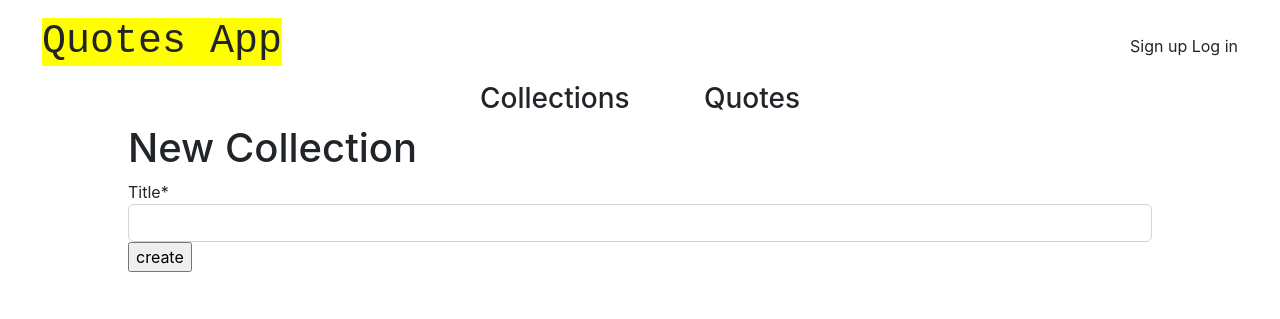
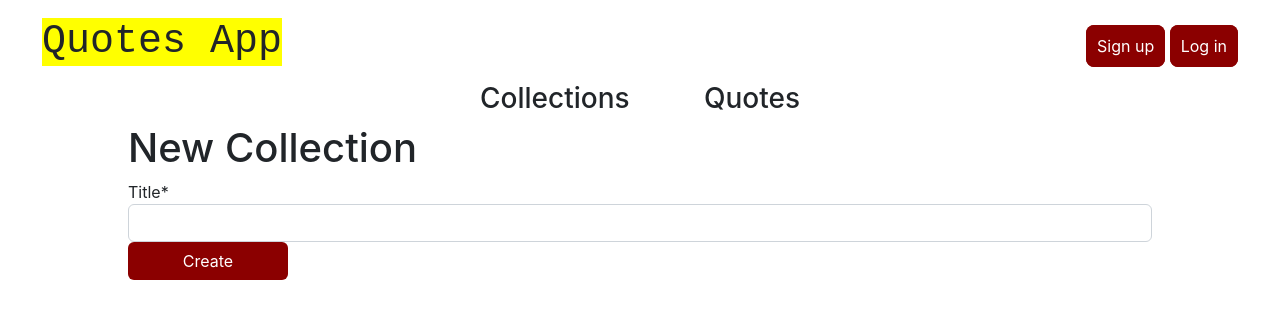
Before and after one commit to ibrahimWassouf/quotes-app, a Django app: page /collections/new in a window 1280 px wide. Shown: the top 319 px of the page. Run offline with Django 4.2, Linux system fonts and the light colour scheme; some libraries are stand-ins or nearby versions.

Commit message:
applied more css changes

```diff
--- a/static/css/base.css
+++ b/static/css/base.css
@@ -3,7 +3,7 @@
     flex-direction: column;
     font-family: -apple-system, BlinkMacSystemFont, 'Segoe UI', Roboto, Oxygen, Ubuntu, Cantarell, 'Open Sans', 'Helvetica Neue', sans-serif;
     padding: 10px;
-    overflow: hidden;
+    overflow-x: hidden;
     margin: auto;
     width: 95vw;
 }
@@ -61,6 +61,20 @@
     color: darkred;
 }
 
+.btn-account {
+    background-color: darkred;
+    color: white;
+    width: 5rem;
+    border-radius: 8px;
+    border-color: darkred;
+    border-style: solid;
+    border-width: thin;
+    padding: 10px;
+}
+.btn-account:hover {
+    background-color: white;
+}
+
 .collection-quote-list {
     display: flex;
     flex-direction: column;
@@ -75,7 +89,7 @@
     flex-direction: column;
     align-items: center;
     width: 90%;
-    padding: 20px 0 ;
+    padding: 2rem 0 ;
     font-family: 'Courier New', Courier, monospace;
 }
 
@@ -84,3 +98,32 @@
     align-self: flex-end;
 
 }
+
+input {
+    border-radius: 8px;
+    background-color: darkred;
+    color: white;
+}
+
+.quote-entry {
+    display: flex;
+    flex-direction: column;
+    align-items: center;
+    padding: 5rem;
+    font-family: 'Courier New', Courier, monospace;
+}
+
+.quote-entry p {
+    font-family: -apple-system, BlinkMacSystemFont, 'Segoe UI', Roboto, Oxygen, Ubuntu, Cantarell, 'Open Sans', 'Helvetica Neue', sans-serif;
+    align-self: flex-end;
+}
+
+#quote-detail-buttons {
+    display: flex;
+    align-self: center;
+
+}
+
+#quote-detail-buttons a {
+    margin: 5px;
+}
--- a/templates/_base.html
+++ b/templates/_base.html
@@ -14,10 +14,10 @@
             </div>
             <div>
                 {% if user.is_authenticated%}
-                    <p>{{ user.username }} <a href='{% url "logout" %}'>Log out</a></p>
+                    <p>{{ user.username }} <a class="btn-account" href='{% url "logout" %}'>Log out</a></p>
                 {% else %}
-                    <a href="{% url 'signup' %}">Sign up</a>
-                    <a href="{% url 'login' %}">Log in</a>
+                    <a class="btn-account" href="{% url 'signup' %}">Sign up</a>
+                    <a class="btn-account" href="{% url 'login' %}">Log in</a>
                 {% endif %}
             </div>
         </header>
--- a/templates/collection_add.html
+++ b/templates/collection_add.html
@@ -1,10 +1,11 @@
 {% extends '_base.html' %}
+{% load crispy_forms_tags %}
 
 {%block content%}
     <h2>Add to {{object.title}}</h2>
     <form method="POST">
         {% csrf_token %}
-        {{form.as_p}}
+        {{form|crispy}}
         <input type="submit" value="Edit">
     </form>
 {%endblock content%}
--- a/templates/collection_new.html
+++ b/templates/collection_new.html
@@ -6,6 +6,6 @@
     <form action="" method="post">
         {% csrf_token%}
         {{form|crispy}}
-        <input type="submit" value="create">
+        <button class="btn" type="submit">Create</button>
     </form>
 {% endblock content %}
--- a/templates/quote_new.html
+++ b/templates/quote_new.html
@@ -6,6 +6,6 @@
     <form action="" method="post">
         {% csrf_token %}
         {{ form|crispy }}
-        <input type="submit" value="save">
+        <button class="btn" type="submit">Create</button>
     </form>
 {% endblock content %}
```
Also changed, not shown: templates/quote_detail.html (+5 -3 lines).
